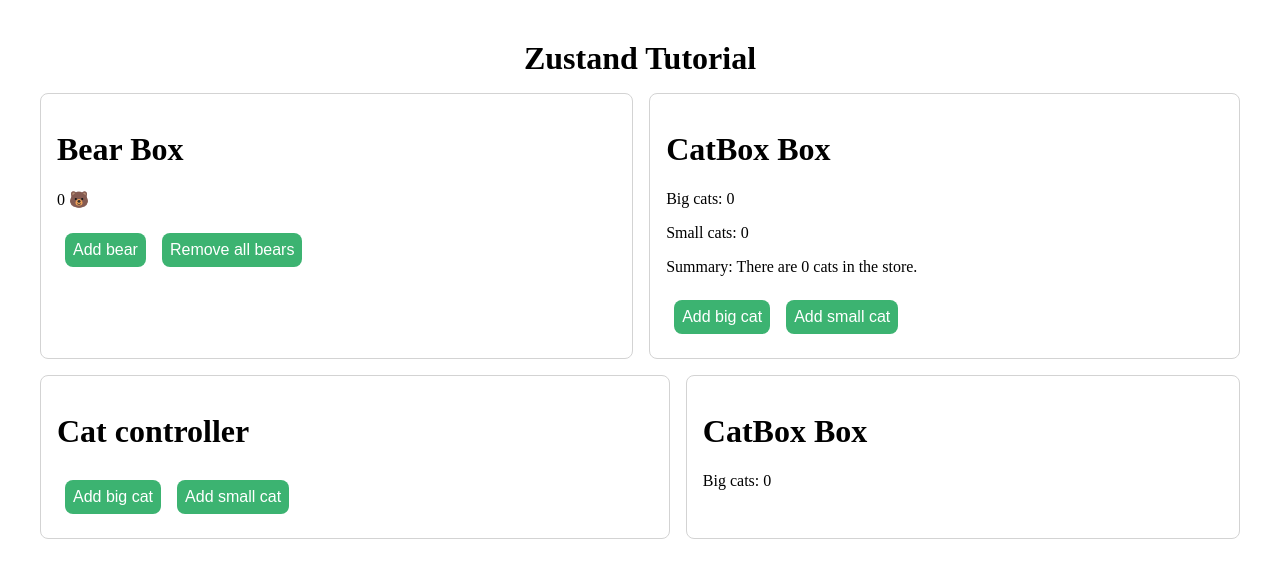
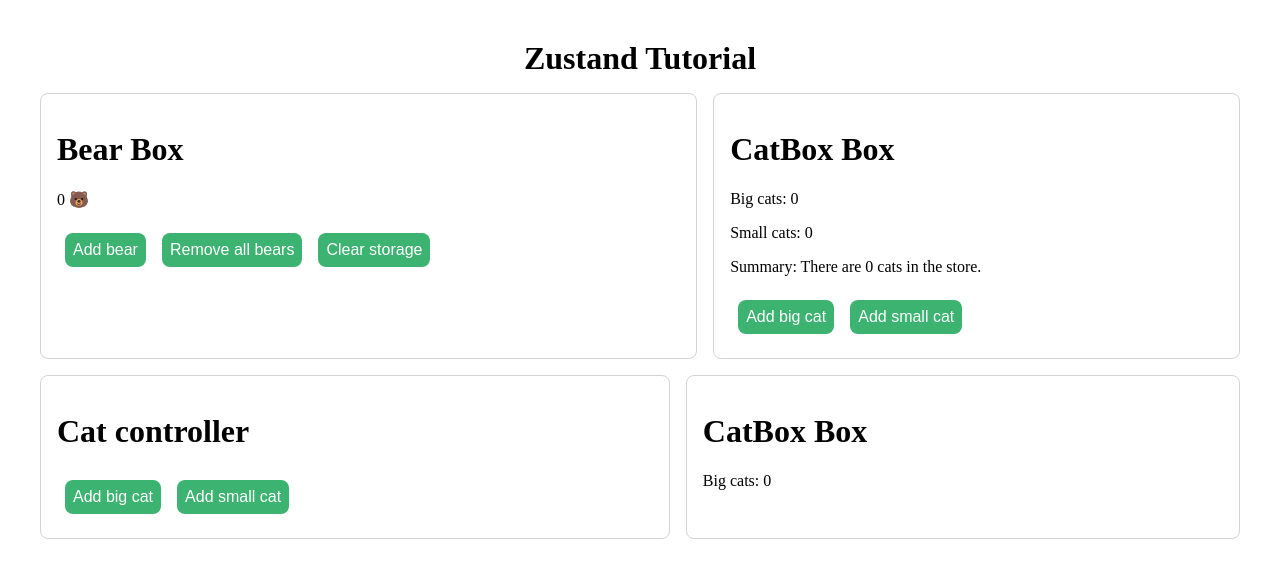
Before and after one commit to nboraxxd/react_zustand_tutorial, a React (Vite) app: page / in a window 1280 px wide. Shown: the top 578 px of the page. Built offline with nearby package versions, Linux system fonts and the light colour scheme.

Commit message:
Persist Middleware

```diff
--- a/src/components/BearBox/BearBox.tsx
+++ b/src/components/BearBox/BearBox.tsx
@@ -19,6 +19,7 @@
       <div>
         <button onClick={increasePopulation}>Add bear</button>
         <button onClick={removeAllBears}>Remove all bears</button>
+        <button onClick={useBearStore.persist.clearStorage}>Clear storage</button>
       </div>
     </div>
   )
--- a/src/stores/bearStore.ts
+++ b/src/stores/bearStore.ts
@@ -1,19 +1,27 @@
 import { create } from 'zustand'
-import { devtools } from 'zustand/middleware'
+import { createJSONStorage, persist } from 'zustand/middleware'
 
 type TBearStoreState = {
   bears: number
+  color: string
+  size: string
   increasePopulation: () => void
   removeAllBears: () => void
 }
 
 export const useBearStore = create<TBearStoreState>()(
-  devtools(
+  persist(
     (set) => ({
       bears: 0,
+      color: 'white',
+      size: 'big',
       increasePopulation: () => set((state) => ({ bears: state.bears + 1 })),
       removeAllBears: () => set({ bears: 0 }),
     }),
-    { enabled: true, name: 'BearStore' }
+    {
+      name: 'bear-store',
+      storage: createJSONStorage(() => sessionStorage),
+      partialize: (state) => Object.fromEntries(Object.entries(state).filter(([key]) => !['size'].includes(key))),
+    }
   )
 )
--- a/src/stores/catStore.ts
+++ b/src/stores/catStore.ts
@@ -2,7 +2,7 @@
 import { immer } from 'zustand/middleware/immer'
 
 import { createSelectors } from '@/utils/createSelectors'
-import { devtools } from 'zustand/middleware'
+import { devtools, persist } from 'zustand/middleware'
 
 type TCatStoreState = {
   cat: {
@@ -18,6 +18,7 @@
   create<TCatStoreState>()(
     immer(
       devtools(
+        persist(
           (set, get) => ({
             cat: {
               bigCats: 0,
@@ -36,6 +37,8 @@
               return `There are ${totalCats} cats in the store.`
             },
           }),
+          { name: 'cat-store' }
+        ),
         { enabled: true, name: 'CatStore' }
       )
     )
```
Lines whose indentation alone changed are shown as unchanged.
